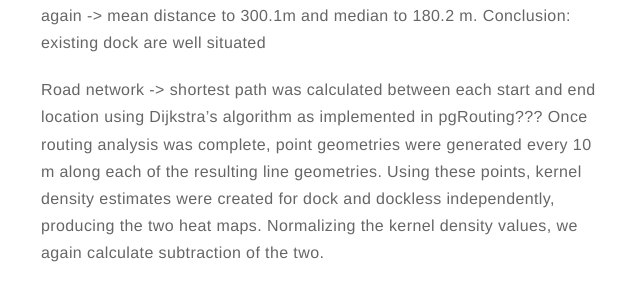
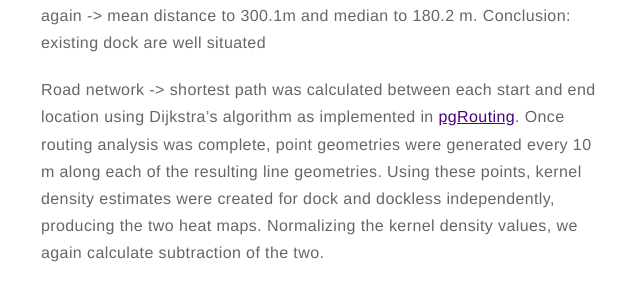
Before and after one commit to dljubenk/dljubenk.github.io, a Jekyll site: the page built from _posts/2019-02-06-literature-study.markdown, in a window 1280 px wide and 900 px high, scrolled down 2356 px. Shown: the part 179-479 px from the top of the window, without its empty margins (319-959 px from the left). Built offline with Jekyll 4.4.1, drawn with Linux system fonts in a browser that asks for light colours; emoji names are drawn with the system emoji font; comment, search, counter and statistics services are not loaded; part of the change alters nothing that is shown.

```diff
--- a/_posts/2019-02-06-literature-study.markdown
+++ b/_posts/2019-02-06-literature-study.markdown
@@ -64,7 +64,7 @@ normalized, pattern subtraction
 calculated cluster centers were snapped??? to the nearest road intersection and the average distance to existing stations was
 calculated again ->  mean distance to 300.1m and median to 180.2 m. Conclusion: existing dock are well situated
 
-Road network -> shortest path was calculated between each start and end location using Dijkstra’s algorithm as implemented in pgRouting???  Once routing analysis was complete, point geometries were generated every 10 m along each of the resulting line geometries. Using these points, kernel density estimates were created for dock and dockless independently, producing the two heat maps. Normalizing the kernel density values, we again calculate subtraction of the two.
+Road network -> shortest path was calculated between each start and end location using Dijkstra’s algorithm as implemented in [pgRouting](http://pgrouting.org/).  Once routing analysis was complete, point geometries were generated every 10 m along each of the resulting line geometries. Using these points, kernel density estimates were created for dock and dockless independently, producing the two heat maps. Normalizing the kernel density values, we again calculate subtraction of the two.
 
 
 ---
```
